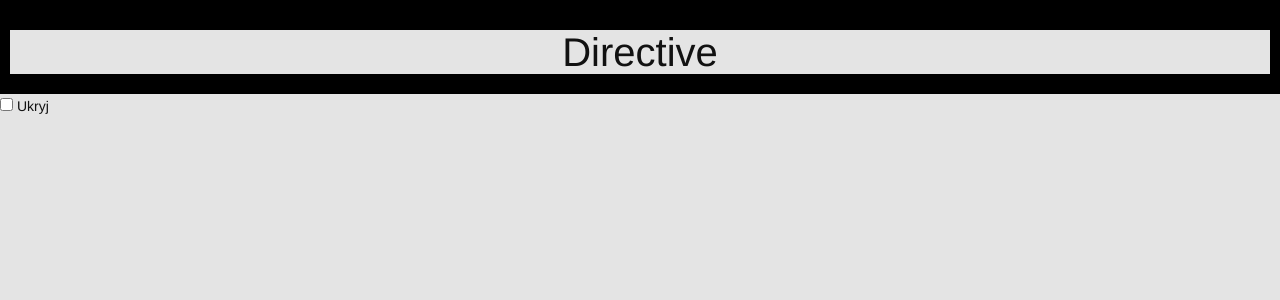
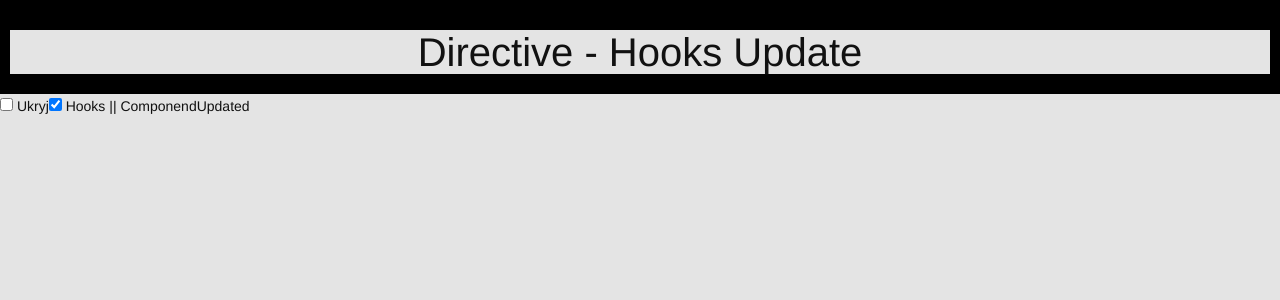
Before and after one commit to PiotrSierant/vue-studying, a Vue app: page / in a window 1280 px wide. Shown: the top 300 px of the page. Built offline with nearby package versions, Linux system fonts and the light colour scheme.

Commit message:
hooks update and componentUpdate

```diff
--- a/src/App.vue
+++ b/src/App.vue
@@ -1,14 +1,19 @@
 <template>
   <div id="app">
     <section class="height">
-      <h1 v-padding v-if="!visible">Directive</h1>
+      <h1 v-padding v-if="!visible">Directive - Hooks {{ whichName ? 'Update' : 'componentUpdated'}}</h1>
     </section>
     <input
       type="checkbox"
       v-model="visible"
       @click="visible = !visible"
-    /> <span v-if="visible">Pokaż</span>
-    <span v-else>Ukryj</span>
+    /> <span>{{ visible ? 'Pokaż' : 'Ukryj' }}</span>
+
+    <input
+      type="checkbox"
+      v-model="whichName"
+      @click="whichName = !whichName"
+    /> <span>Hooks || ComponendUpdated</span>
   </div>
 </template>
 <script>
@@ -17,8 +22,10 @@ export default {
   data() {
     return {
       visible: false,
+      whichName: true,
     }
-  }
+  },
+
 }
 </script>
 <style>
--- a/src/main.js
+++ b/src/main.js
@@ -2,9 +2,9 @@ import Vue from 'vue'
 import App from './App.vue'
 Vue.config.productionTip = false
 
-const reaction = () => {
-  alert('Klikniety')
-}
+// const reaction = () => {
+//   alert('Klikniety')
+// }
 
 Vue.directive('padding', {
   bind(element) {
@@ -12,7 +12,7 @@ Vue.directive('padding', {
     element.style.textAlign = 'center';
     element.style.fontSize = '4rem';
 
-    element.addEventListener('click', reaction);
+    // element.addEventListener('click', reaction);
   },
 
   inserted(element) {
@@ -21,9 +21,15 @@ Vue.directive('padding', {
     element.parentNode.style.backgroundColor = 'black';
   },
 
-  unbind(element) {
-    // usuwa zdarzenia przed usunieciem elementu z dom
-    element.removeEventListener('click', reaction);
+  // unbind(element) {
+  //   usuwa zdarzenia przed usunieciem elementu z dom
+  //   element.removeEventListener('click', reaction);
+  // },
+  update(element) {
+    console.log('update', element.innerHTML);
+  },
+  componentUpdated(element) {
+    console.log('ComponentUpdate', element.innerHTML);
   }
 })
 new Vue({
```
